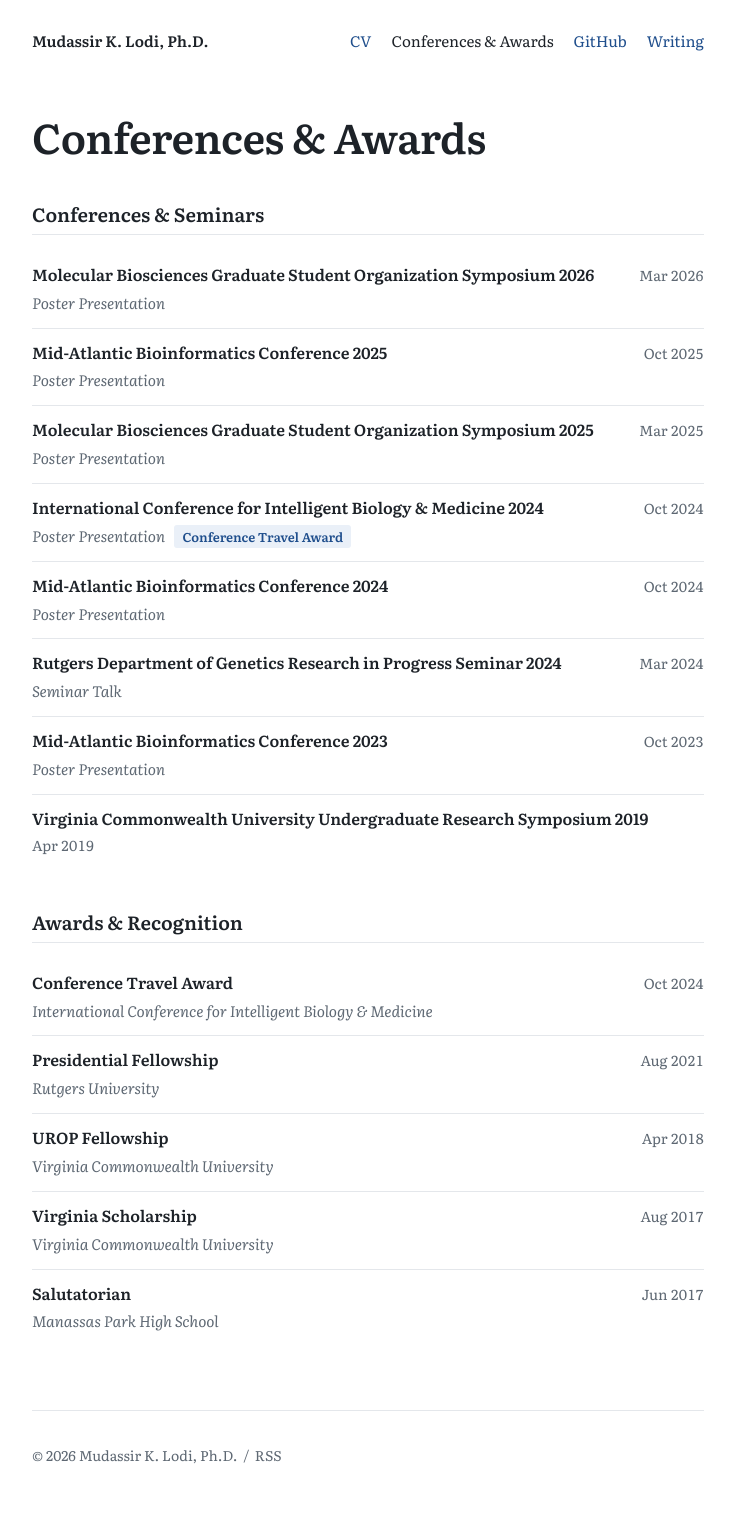
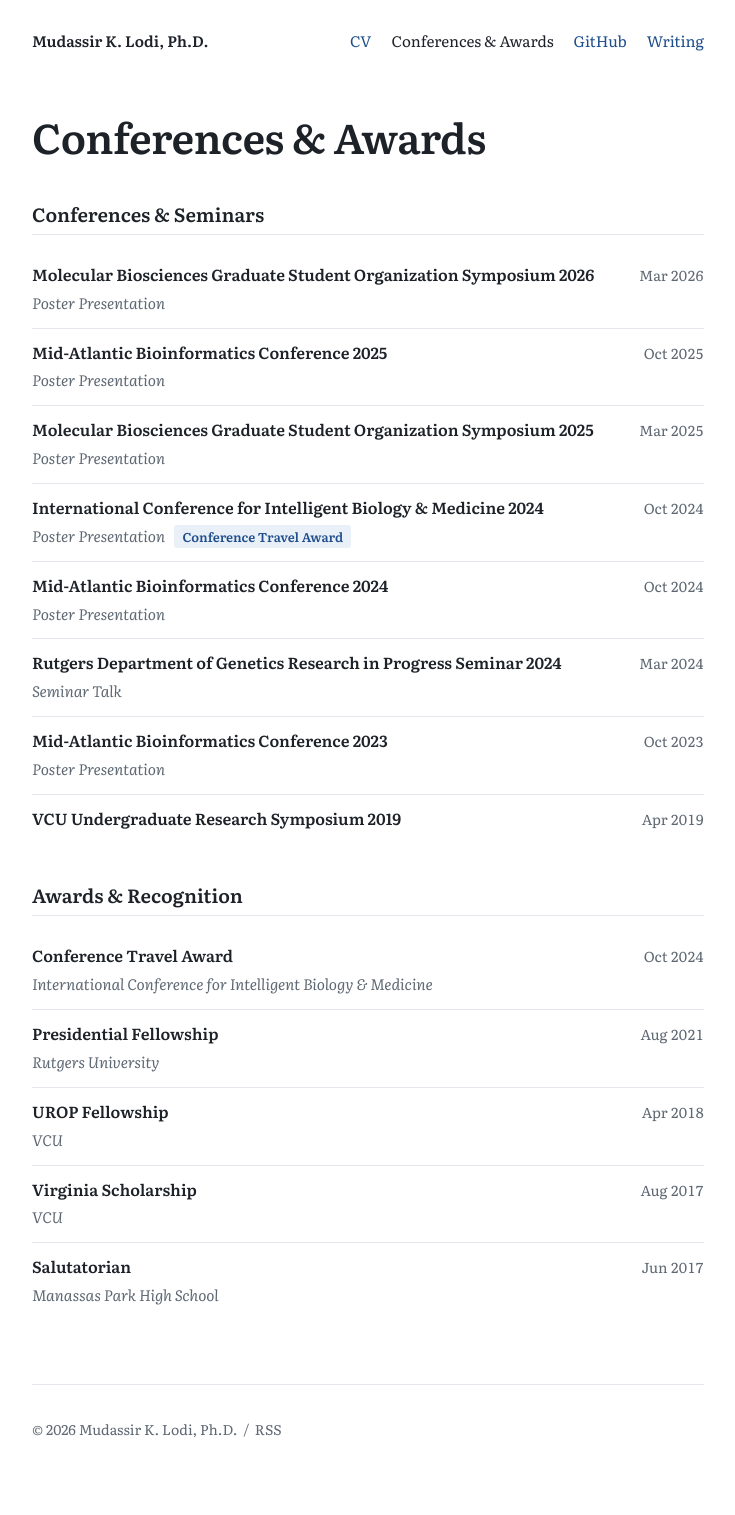
Before and after one commit to mklodi1/mklodi1.github.io, a Jekyll site: the page built from conferences/index.html, in a window 1280 px wide. Shown: the whole page, without its empty margins (272-1007 px from the left). Built offline with Jekyll 4.4.1, drawn with Linux system fonts in a browser that asks for light colours; after the commit the page ends 1489 px from its top, so only the background shows below that.

Commit message:
Abbreviate Virginia Commonwealth University to VCU on conferences page
Co-Authored-By: Claude Opus 5.5 <noreply@anthropic.com>
Claude-Session: https://claude.ai/code/session_018B7yRm4wV88UDqtVSP6gVK

```diff
--- a/_data/awards.yml
+++ b/_data/awards.yml
@@ -8,11 +8,11 @@
   date: "Aug 2021"
 
 - name: "UROP Fellowship"
-  from: "Virginia Commonwealth University"
+  from: "VCU"
   date: "Apr 2018"
 
 - name: "Virginia Scholarship"
-  from: "Virginia Commonwealth University"
+  from: "VCU"
   date: "Aug 2017"
 
 - name: "Salutatorian"
--- a/_data/conferences.yml
+++ b/_data/conferences.yml
@@ -29,6 +29,6 @@
   type: "Poster Presentation"
   date: "Oct 2023"
 
-- event: "Virginia Commonwealth University Undergraduate Research Symposium 2019"
+- event: "VCU Undergraduate Research Symposium 2019"
   date: "Apr 2019"
   # type: "Poster Presentation"
```
